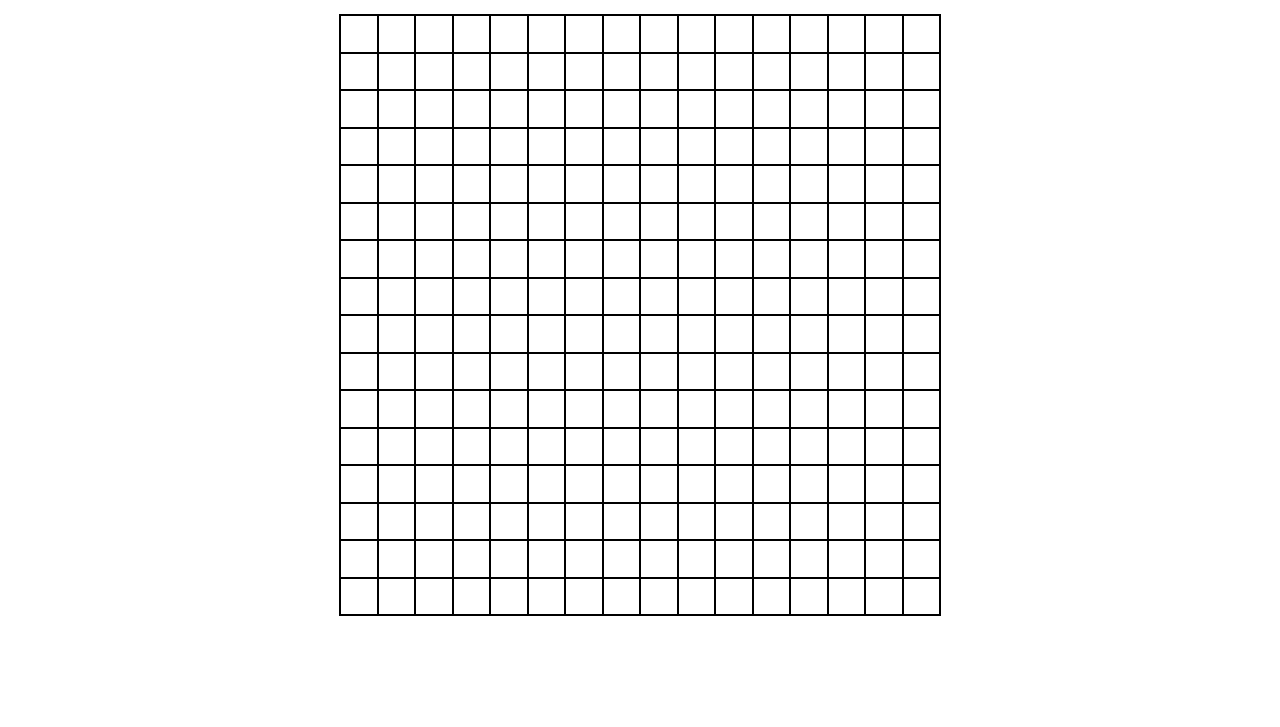
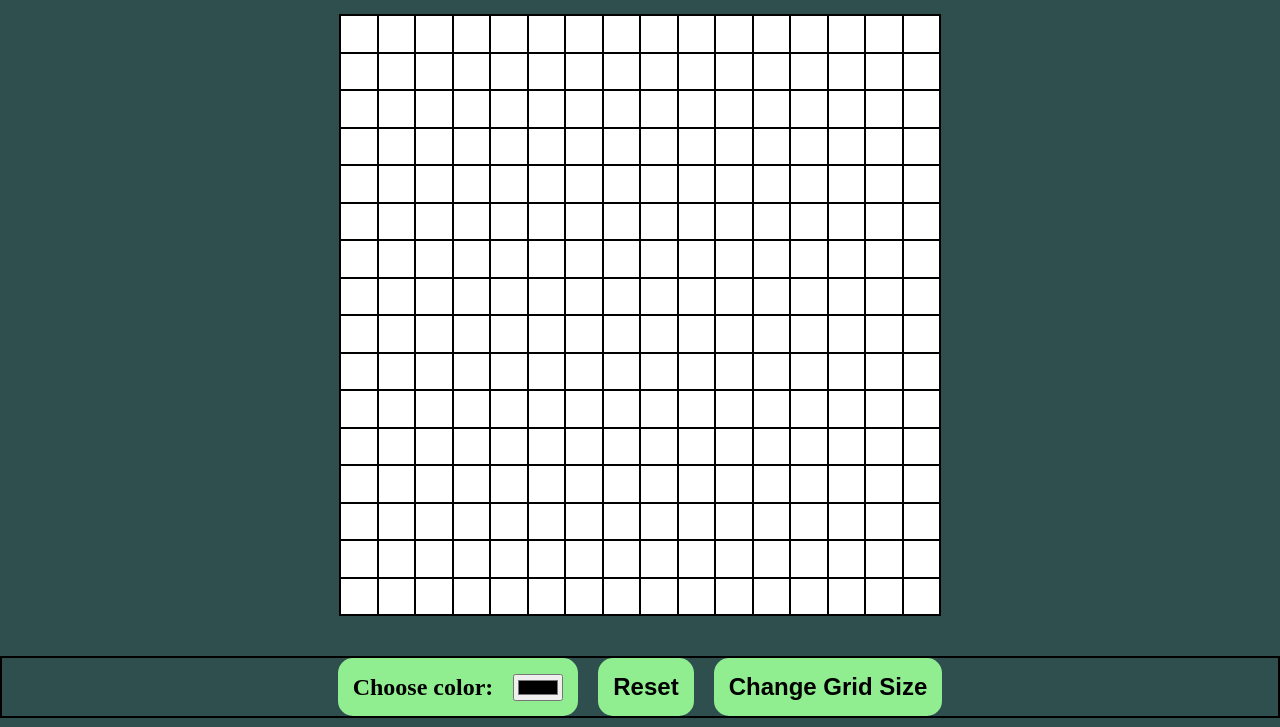
Before and after one commit to scotchmint/etch-a-sketch, a plain HTML site: page index.html in a window 1280 px wide. Shown: the part 73-800 px from the top of the page. Drawn offline with Linux system fonts and the light colour scheme.

Commit message:
Add color picker and reset button

```diff
--- a/index.html
+++ b/index.html
@@ -14,6 +14,21 @@
 
         <div class="grid"></div>
 
+
+
     </div>
+
+    <div class="buttons">
+       <div class="color-picker">
+            <label for="color-input">Choose color:</label>
+            <input type="color" id="color-input">
+     </div>
+
+
+        <button class="btn-reset">Reset</button>
+        <button class="btn-size">Change Grid Size</button>
+    </div>
+
+
 </body>
 </html>
--- a/script.js
+++ b/script.js
@@ -1,6 +1,19 @@
+function randomNumber()
+{
+    let random = Math.floor(Math.random() * 100);
+
+    return random;
+}
+
 let grid = document.querySelector('.grid');
+let input = document.querySelector('#color-input');
+let gridSize = document.querySelector('.btn-size');
 
 let numOfColumns = 16;
+makeGrid(numOfColumns);
+
+function makeGrid(numOfColumns)
+{
 let numOfBoxes = numOfColumns;
 let totalNumOfBoxes = numOfColumns * numOfBoxes;
 let column;
@@ -32,6 +45,15 @@ let arrayOfBoxes = document.querySelectorAll('.box');
 
 for (let i = 0; i < totalNumOfBoxes; ++i)
 {
-    arrayOfBoxes[i].addEventListener('mouseover', () => {arrayOfBoxes[i].style.backgroundColor = 'black'});
+    arrayOfBoxes[i].addEventListener('mouseover', () => {arrayOfBoxes[i].style.backgroundColor = input.value});
+}
 
+
+const btnReset = document.querySelector('.btn-reset');
+btnReset.addEventListener('click', () => {
+    for (let i = 0; i < totalNumOfBoxes; ++i)
+{
+    arrayOfBoxes[i].style.backgroundColor = 'white';
 }
+});
+}
--- a/style.css
+++ b/style.css
@@ -1,12 +1,13 @@
 body {
     margin: 0;
+    background-color: darkslategray;
 }
 
 h1 {
     display: flex;
     justify-content: center;
     align-items: center;
-    background-color: darkslategray;
+    /* background-color: darkslategray; */
     color: yellow;
     margin: 0;
     margin-bottom: 20px;
@@ -15,14 +16,19 @@ h1 {
 
 .container {
     display: flex;
-    justify-content: center;
+    flex-direction: column;
+    align-items: center;
+    gap: 20px;
+    /* justify-content: space-around; */
 }
 
 .grid {
+    background-color: white;
     display: flex;
     border: 1px solid black;
     width: 600px;
     height: 600px;
+    margin-bottom: 40px;
 }
 
 .column {
@@ -36,3 +42,45 @@ h1 {
     border: 1px solid black;
     height: 50%;
 }
+
+
+.color-picker {
+    border-radius: 15px;
+    padding: 15px;
+    gap: 20px;
+    background-color: lightgreen;
+    display: flex;
+    align-items: center;
+    justify-content: space-between;
+    font-weight: bold;
+    font-size: x-large;
+
+  }
+
+  .buttons {
+    border: 2px solid;
+    display: flex;
+    justify-content: center;
+    gap: 20px;
+  }
+
+  button {
+    margin: 0;
+    padding: 0;
+
+    border: 0;
+    border-radius: 15px;
+    padding: 15px;
+    /* width: 15%; */
+    gap: 20px;
+    background-color: lightgreen;
+    display: flex;
+    align-items: center;
+    justify-content: space-between;
+    font-weight: bold;
+    font-size: x-large;
+  }
+
+  /* .color-input {
+    display: none;
+  } */
```
